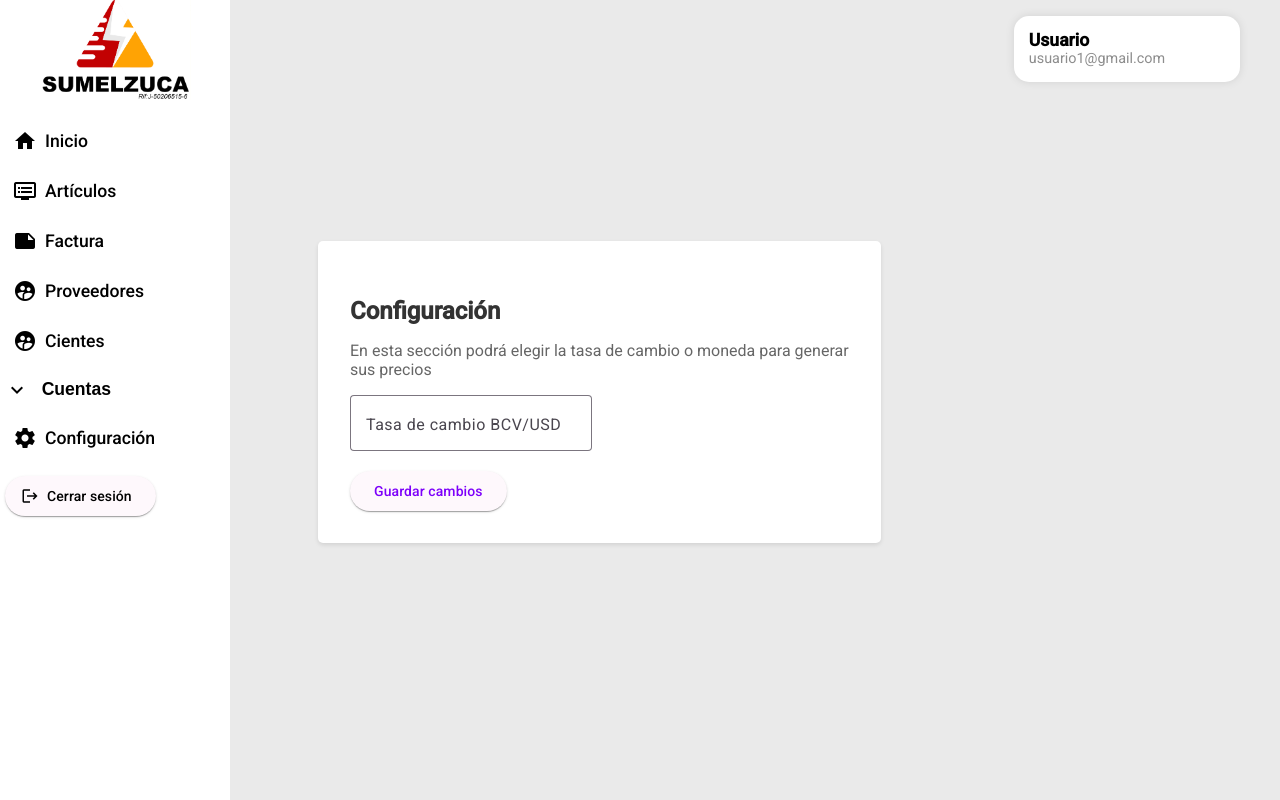
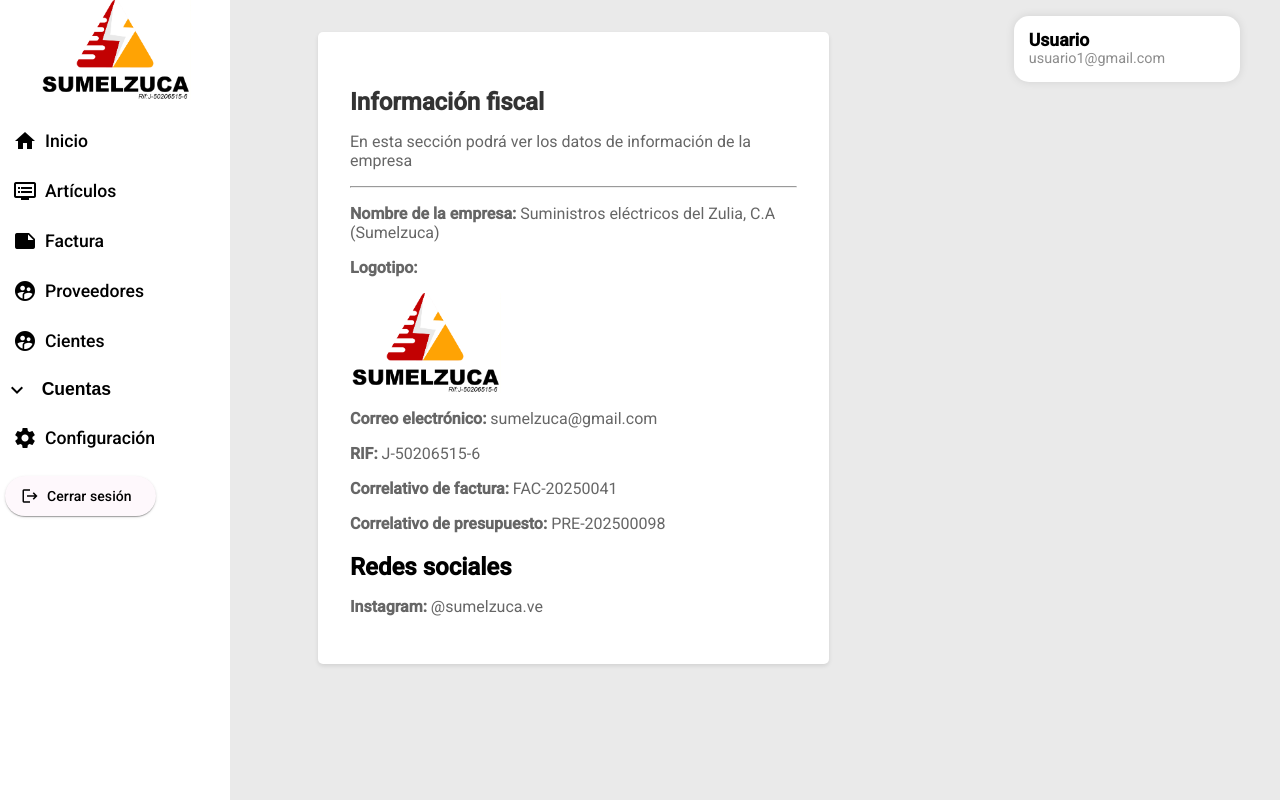
Before and after one commit to manuelavfg/procesos, an Angular app: page /configuracion in a window 1280 px wide. Built offline with nearby package versions, Linux system fonts and the light colour scheme.

Commit message:
Correcciones: login, configuracion

```diff
--- a/src/app/pages/config/config.component.html
+++ b/src/app/pages/config/config.component.html
@@ -1,14 +1,21 @@
 <section class="config-container">
     <section class="form-card">
-        <h1>Configuración</h1>
-        <p>En esta sección podrá elegir la tasa de cambio o moneda para generar sus precios</p>
+        <h1>Información fiscal</h1>
+        <p>En esta sección podrá ver los datos de información de la empresa</p>
+        <hr>
 
-        <div class="form-container">
-                <mat-form-field appearance="outline">
-                    <mat-label>Tasa de cambio BCV/USD</mat-label>
-                    <input matInput placeholder="Ingrese tasa">
-                  </mat-form-field>
+        <div class="info-container">
+            <p><b>Nombre de la empresa: </b> Suministros eléctricos del Zulia, C.A (Sumelzuca)</p>
+            <p><b>Logotipo: </b></p>
+                <div class="image"></div>
+            <p><b>Correo electrónico: </b> sumelzuca&#64;gmail.com</p>
+            <p><b>RIF: </b> J-50206515-6</p>
+            <p><b>Correlativo de factura: </b> FAC-20250041</p>
+            <p><b>Correlativo de presupuesto: </b> PRE-202500098</p>
+
+            <h2>Redes sociales</h2>
+            <p><b>Instagram: </b> &#64;sumelzuca.ve </p>
         </div>
-        <button mat-raised-button type="submit">Guardar cambios</button>
+
     </section>
 </section>
--- a/src/app/pages/config/config.component.scss
+++ b/src/app/pages/config/config.component.scss
@@ -1,8 +1,5 @@
 .config-container{
     width: 80%;
-    display: grid;
-    place-content: center;
-    height: 90vh;
     margin-left: 3.5rem;
     margin-top: 1rem;
 
@@ -23,12 +20,19 @@
             font-size: 1rem;
             color: #666;
             margin-bottom: 1rem;
+            margin-top: 1rem;
         }
 
-        .form-container{
-            display: grid;
-            grid-template-columns: 2fr 2fr;
-            gap: 1rem;
+        .image{
+            width: 100%;
+            height: 100px;
+            background-image: url('../../../assets/img/sumelzuca-logo.png');
+            background-size: contain;
+            background-repeat: no-repeat;
+            margin-bottom: 1rem;
+        }
+        h2{
+            margin-bottom: 0;
         }
     }
 
--- a/src/app/pages/login/log-in.component.html
+++ b/src/app/pages/login/log-in.component.html
@@ -1,6 +1,8 @@
 <section class="login-container">
+  <div class="image"></div>
+
   <div class="login-card">
-    <h2>Iniciar Sesión</h2>
+    <h1>Iniciar Sesión</h1>
     <div class="form-container">
       <mat-form-field appearance="outline">
           <mat-label>Correo electrónico</mat-label>
--- a/src/app/pages/login/log-in.component.scss
+++ b/src/app/pages/login/log-in.component.scss
@@ -3,8 +3,18 @@
   display: grid;
   place-content: center;
   height: 90vh;
-  margin-left: 3.5rem;
-  margin-top: 2rem;
+  position: absolute;
+  left: 15%;
+
+.image{
+    width: 100%;
+    height: 150px;
+    background-image: url('../../../assets/img/sumelzuca-logo.png');
+    background-size: contain;
+    background-repeat: no-repeat;
+    background-position: center;
+    margin-bottom: 1rem;
+}
 
   .login-card{
       background-color: white;
@@ -16,9 +26,10 @@
       flex-direction: column;
 
       h1{
-          font-size: 1.5rem;
+          font-size: 2rem;
           color: #333;
-          margin-bottom: 0;
+          margin-bottom: 2.5rem;
+          text-align: center;
       }
 
       p{
```
